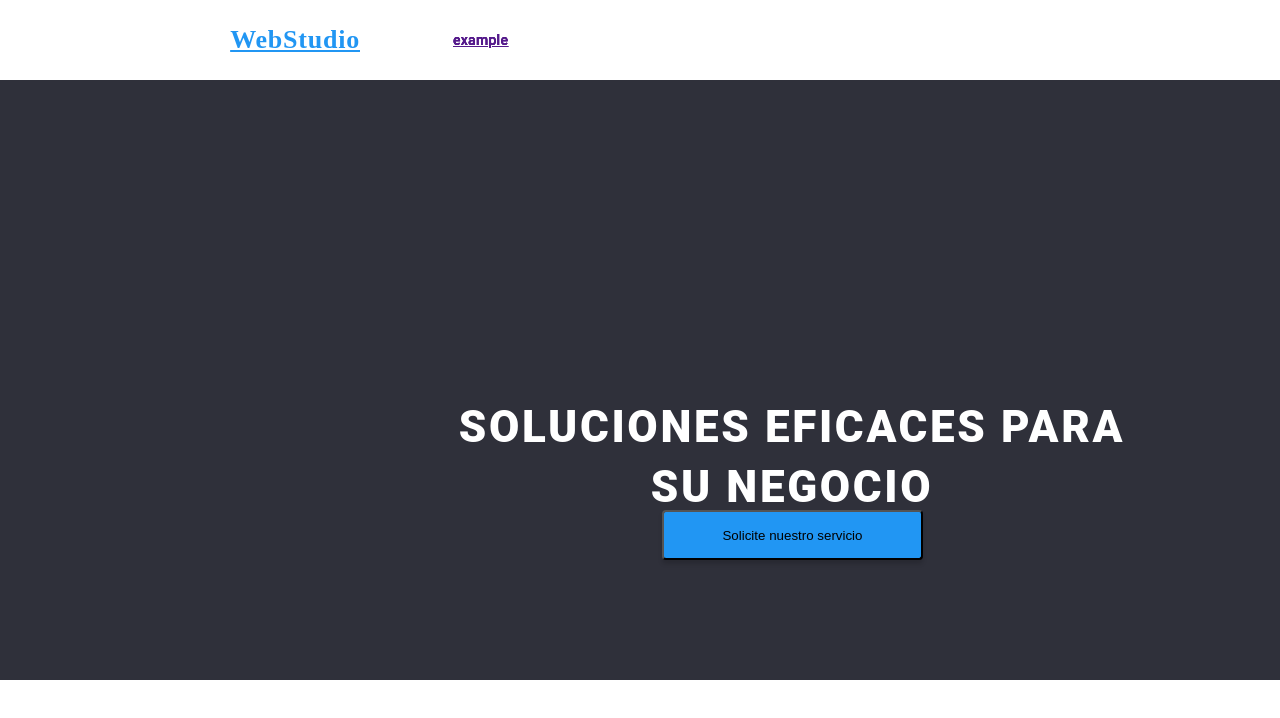
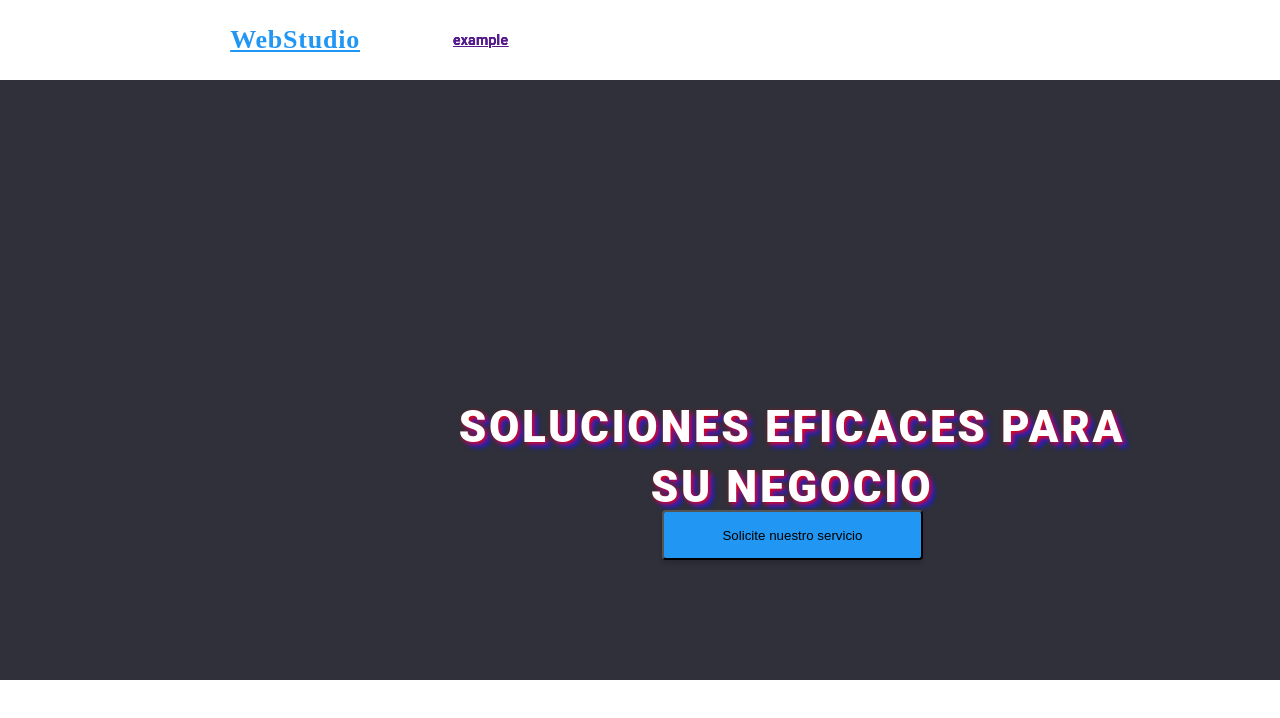
Before and after one commit to dsantam13/Web-Studio-ESP, a plain HTML site: page file.html in a window 1280 px wide. Shown: the top 718 px of the page. Drawn offline with Linux system fonts and the light colour scheme.

Commit message:
shadows to the banner

```diff
--- a/css/styles-file.css
+++ b/css/styles-file.css
@@ -17,6 +17,7 @@ h1, h2, h3{
     font-weight: 900;
     font-size: 44px;
     line-height: 60px;
+    text-shadow: 2px 2px 5px #ff0000, 5px 5px 5px #0e1ef5;
 
     /* or 136% */
     text-align: center;
```
